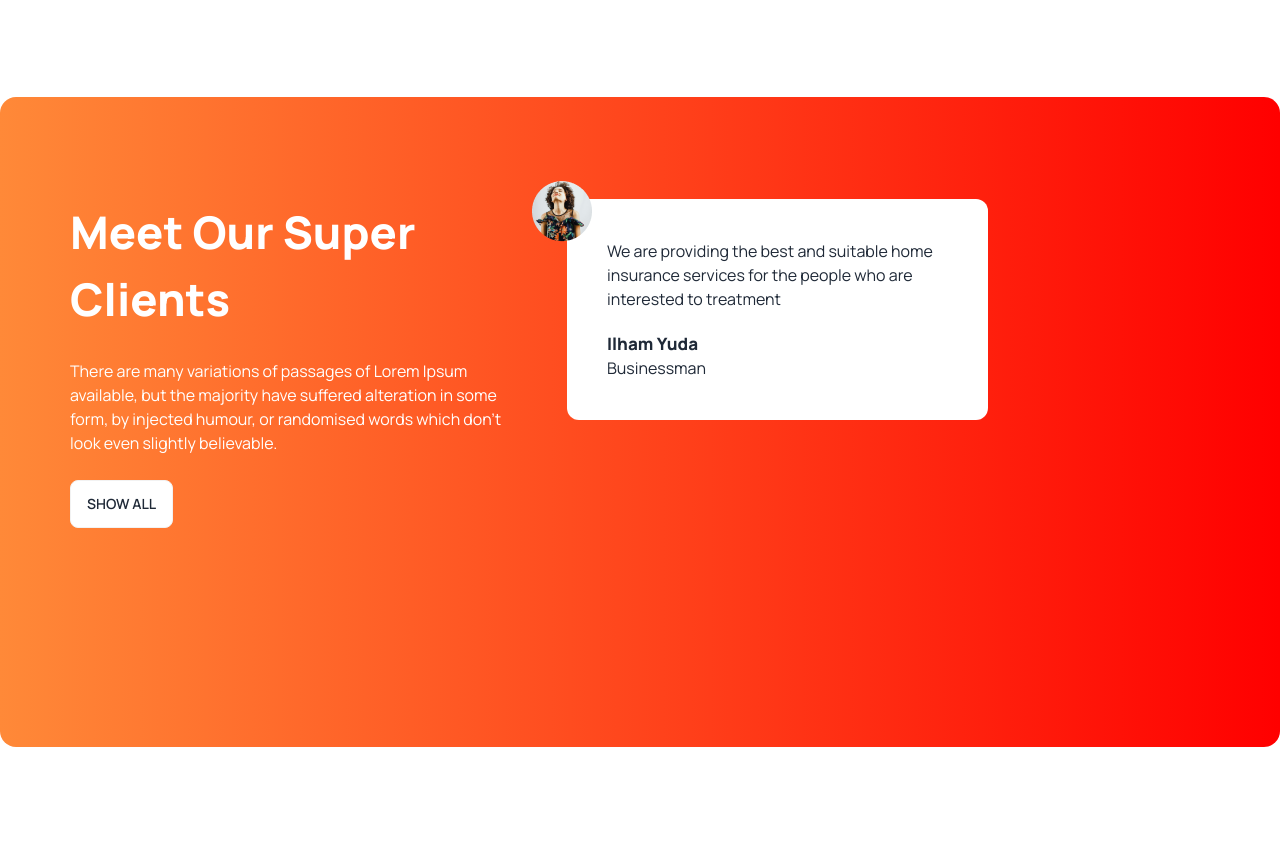
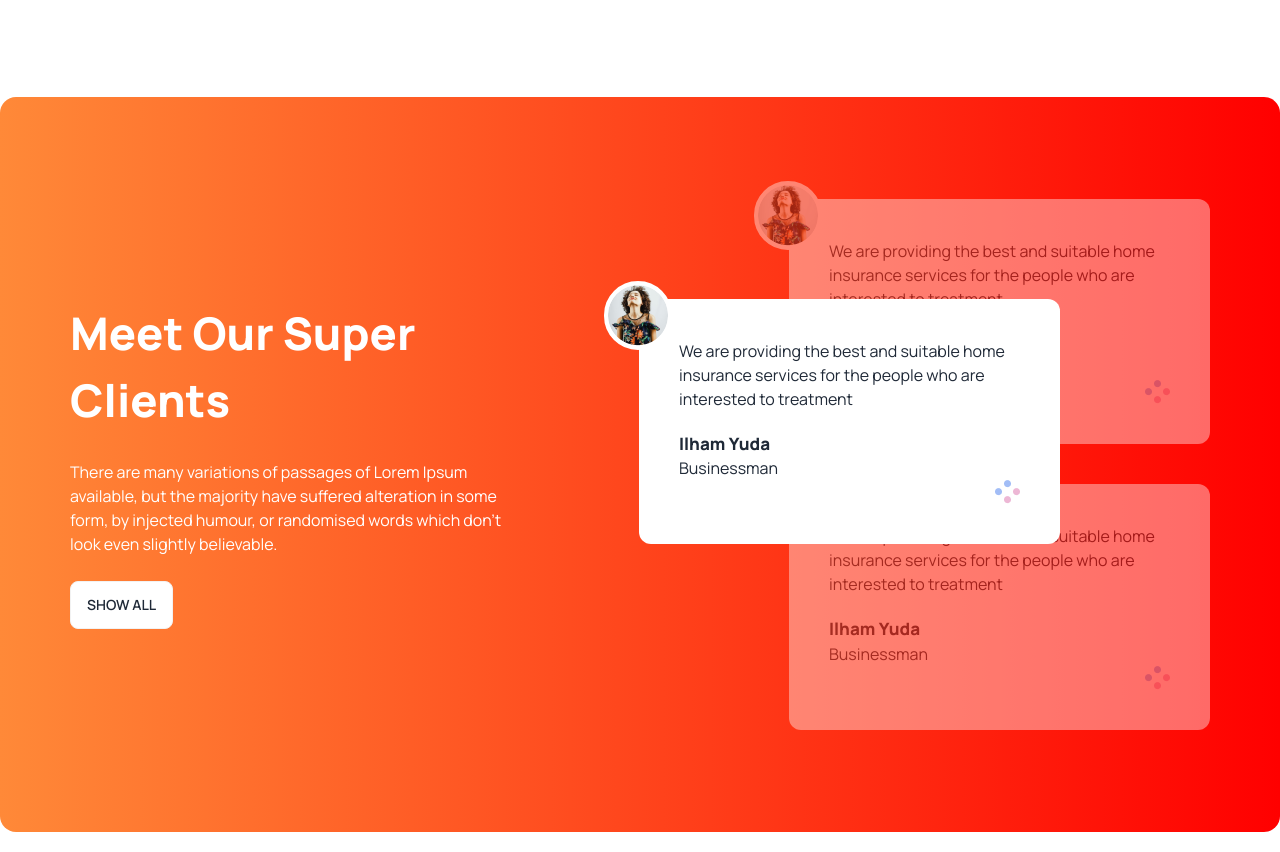
Before and after one commit to shabbir303/tea-house-with-daisyUI, a plain HTML site: page index.html in a window 1280 px wide. Shown: the part 1848-2700 px from the top of the page. Before the commit the page ends 2615 px from the top, so only its background shows below. Drawn offline with nearby package versions, Linux system fonts and the light colour scheme.

Commit message:
client section complete

```diff
--- a/index.html
+++ b/index.html
@@ -144,19 +144,42 @@
         </div>
     </section>
     <!-- clients section -->
-    <section class="w-[100%] h-[650px] bg-gradient-to-r from-[#FF8938] to-[#F00] mt-[100px] rounded-2xl px-[70px] py-[102px] flex l space-x-[57px]">
+    <section class="w-[100%]  bg-gradient-to-r from-[#FF8938] to-[#F00] mt-[100px] rounded-2xl px-[70px] py-[102px] flex justify-between items-center">
       <div class="text-white space-y-[25px]" >
         <h1 class="text-[45px] font-[800]">Meet Our Super<br> Clients</h1>
         <p class="text-[16px] font-[500] lg:w-[440px] ">There are many variations of passages of Lorem Ipsum available, but the majority have suffered alteration in some form, by injected humour, or randomised words which don't look even slightly believable. </p>
         <a class="btn bg-[white] text">Show All</a>
       </div>
-      <div>
-        <!-- review -->
-        <div class="bg-white p-[40px]  rounded-xl relative">
-          <img class="absolute -left-[35px] -top-[18px]" src="./images/client.png" >
+      <div class="space-y-[40px] relative">
+        <!-- previous review -->
+        <div class="bg-white p-[40px]  rounded-xl relative opacity-[0.4] z-0">
+          <img class="absolute -left-[35px] -top-[18px] border-[4px] border-white rounded-full bg-white" src="./images/client.png" >
           <p class="w-[341px]">We are providing the best and suitable home insurance services for the people who are interested to treatment</p>
           <h1 class="text-[17px] font-[700] pt-[20px]">Ilham Yuda</h1>
           <h2>Businessman</h2>
+          <div class="flex justify-end">
+            <img src="./images/circles.png" >
+          </div>
+        </div>
+        <!--current review -->
+        <div class="bg-white p-[40px]  rounded-xl absolute top-[60px] -left-[150px] z-10">
+          <img class="absolute -left-[35px] -top-[18px] border-[4px] border-white rounded-full bg-white" src="./images/client.png" >
+          <p class="w-[341px]">We are providing the best and suitable home insurance services for the people who are interested to treatment</p>
+          <h1 class="text-[17px] font-[700] pt-[20px]">Ilham Yuda</h1>
+          <h2>Businessman</h2>
+          <div class="flex justify-end">
+            <img src="./images/circles.png" >
+          </div>
+        </div>
+        <!--next review -->
+        <div class="bg-white p-[40px]  rounded-xl relative opacity-40 z-0">
+          <img class="absolute -left-[35px] -top-[18px] border-[4px] border-white rounded-full bg-white" src="./images/client.png" >
+          <p class="w-[341px]">We are providing the best and suitable home insurance services for the people who are interested to treatment</p>
+          <h1 class="text-[17px] font-[700] pt-[20px]">Ilham Yuda</h1>
+          <h2>Businessman</h2>
+          <div class="flex justify-end">
+            <img src="./images/circles.png" >
+          </div>
         </div>
       </div>
     </section>
```
